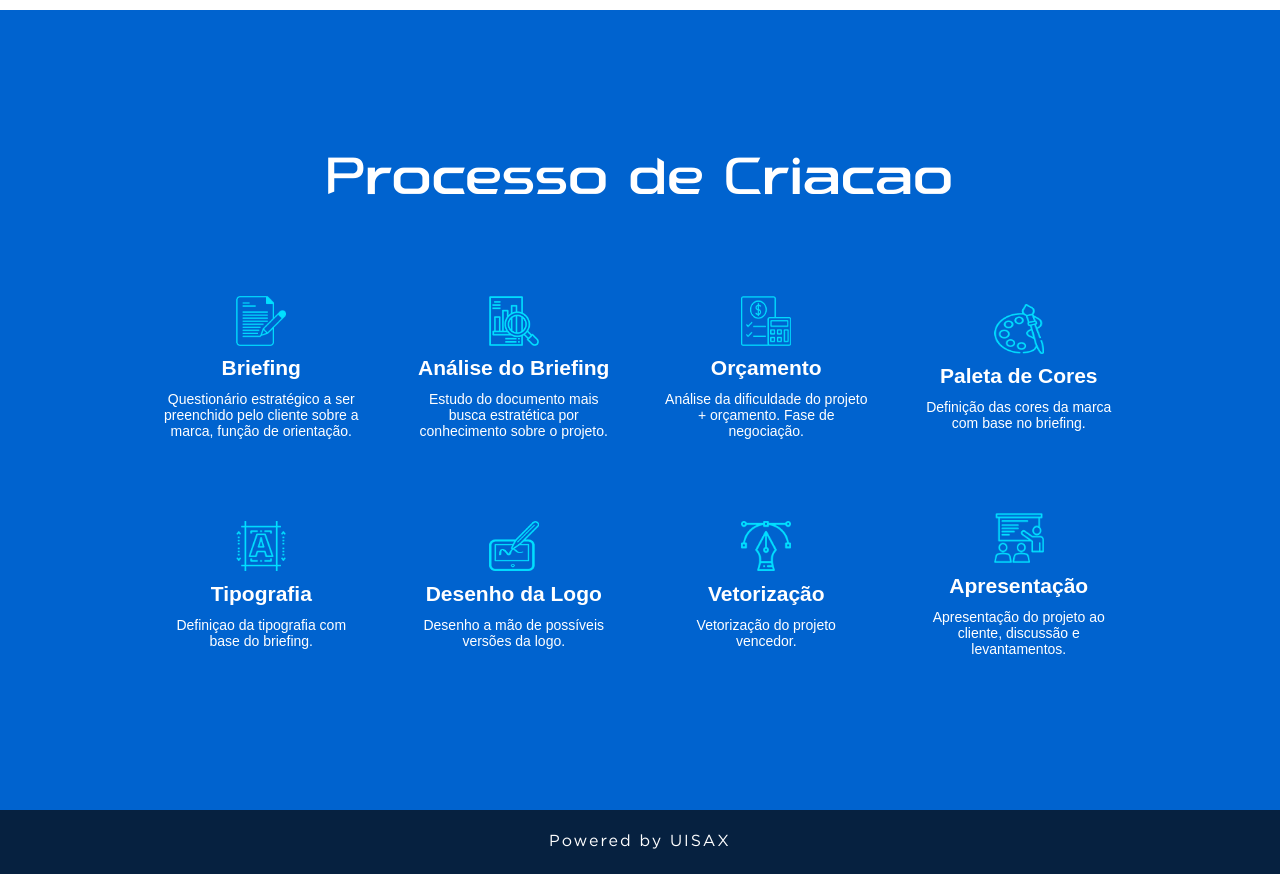
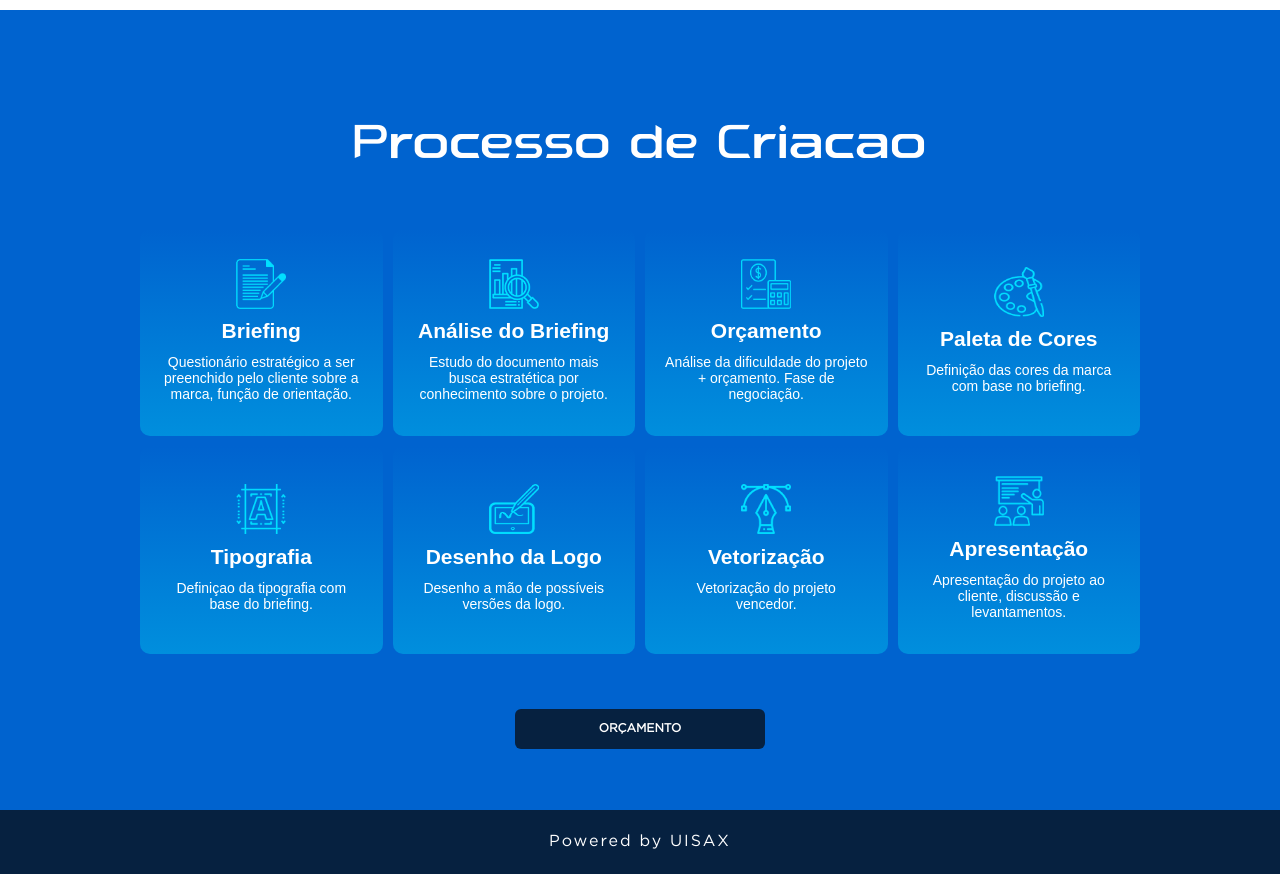
Before and after one commit to williambento/Site-Uisax-Agency, a Next.js app: page / in a window 1280 px wide. Shown: the part 2180-3054 px from the top of the page. Built offline with nearby package versions, Linux system fonts and the light colour scheme.

Commit message:
02/10
add button orcament in section process

```diff
--- a/src/components/process.tsx
+++ b/src/components/process.tsx
@@ -115,6 +115,11 @@ export default function Process(){
                     </div>
                 </div>
             </div>
+            <div className={styles.bt}>
+                <a href="https://api.whatsapp.com/send?phone=5537999386357&text=Ol%C3%A1,%20tudo%20bem?">
+                    <button> ORÇAMENTO </button>
+                </a>
+            </div>
         </div>
     )
 }
--- a/src/pages/_document.tsx
+++ b/src/pages/_document.tsx
@@ -3,7 +3,9 @@ import { Html, Head, Main, NextScript } from 'next/document'
 export default function Document() {
   return (
     <Html lang="en">
-      <Head />
+      <Head>
+        <link rel="icon" href='./../../images/FLATICON.png' type="image/png" />
+      </Head>
       <body>
         <Main />
         <NextScript />
--- a/src/styles/about.module.css
+++ b/src/styles/about.module.css
@@ -34,7 +34,7 @@
     .container{
         height: auto;
         padding: 50px;
-        flex-direction: column-reverse;
+        /*flex-direction: column-reverse;*/
     }
 
     .titulo{
@@ -43,10 +43,10 @@
     }
 
     .texto{
-        text-align: justify;
-        font-size: 14px;
+        text-align: center;
+        /*font-size: 14px;
         margin-bottom: 100px;
-        margin-top: -100px;
+        margin-top: -100px;*/
     }
 
     .container{
--- a/src/styles/process.module.css
+++ b/src/styles/process.module.css
@@ -11,9 +11,10 @@
 
 .title{
     font-family: "PROXON", sans-serif;
-    font-size: 55px;
+    font-size: 50px;
     letter-spacing: 2px;
     margin-bottom: 30px;
+    margin-top: 100px;
 }
 
 .process {
@@ -29,7 +30,8 @@
 }
 
 .item {
-    /*border: 1px solid #000;*/
+    /*border: 1px solid var(--secondary-color);*/
+    border-radius: 10px;
     display: flex;
     flex-direction: column;
     justify-content: center;
@@ -38,6 +40,10 @@
     font-family: "Gotham Ligth", sans-serif;
     font-size: 14px;
     padding: 20px;
+    background: linear-gradient(to bottom, var(--primary-color), var(--accent-color)); /* Gradiente de cores */
+    background-size: 100% 200%; /* Define o tamanho do gradiente */
+    background-position: 0 0;
+    transition: transform 0.3s ease; /* Configura a transição da animação */
 }
 
 .image{
@@ -51,15 +57,41 @@
     margin-bottom: -20px;
 }
 
+.bt button{
+    font-family: 'Gotham Book', sans-serif;
+    width: 250px;
+    height: 40px;
+    font-weight: 600;
+    font-size: 12px;
+    background-color: var(--secondary-color);
+    border: none;
+    color: #fff;
+    border-radius: 6px;
+    margin-top: 80px;
+    margin-bottom: 50px;
+    transition: .3s;
+}
+
+
+.bt button:hover{
+    background-color: #fff;
+    scale: 1.1;
+    color: var(--secondary-color);
+}
+
 @media screen and (max-width: 768px) {
+
     .process {
         display: grid;
         grid-template-columns: repeat(auto-fill, minmax(150px, 1fr)); /* Quebrará em mais colunas com base na largura */
-        gap: 10px; /* Espaçamento entre os itens */
+        /*gap: 10px;*/ /* Espaçamento entre os itens */
         width: 100%; /* Ocupará a largura total do contêiner pai */
         height: auto;
         margin-top: 25px;
-        margin-bottom: 50px;
+    }
+
+    .bt {
+        margin-top: -25px;
     }
 
     .title{
```
Also changed, not shown: src/components/about.tsx (+0 -5 lines), images/FLATICON.png (added).
